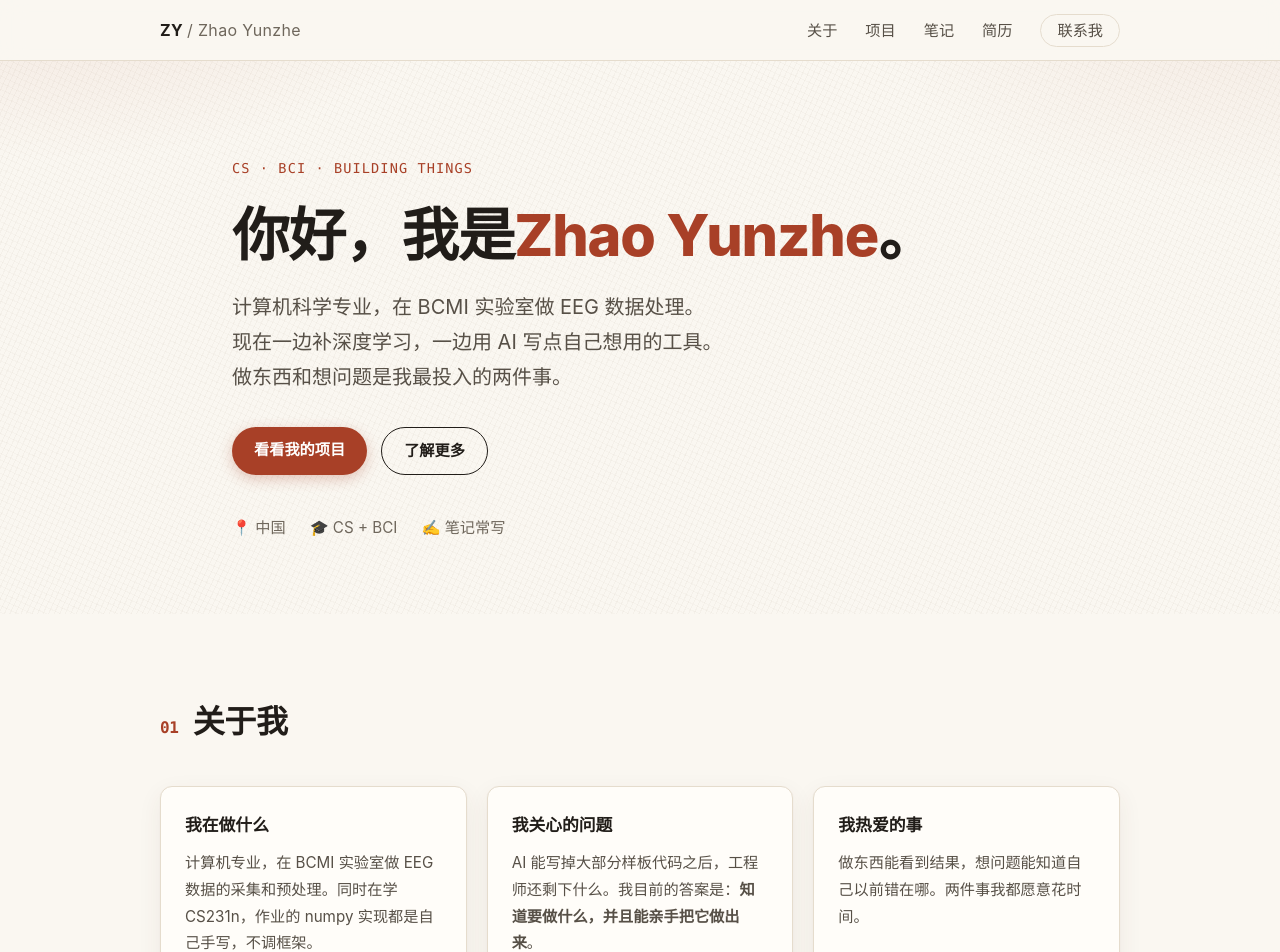
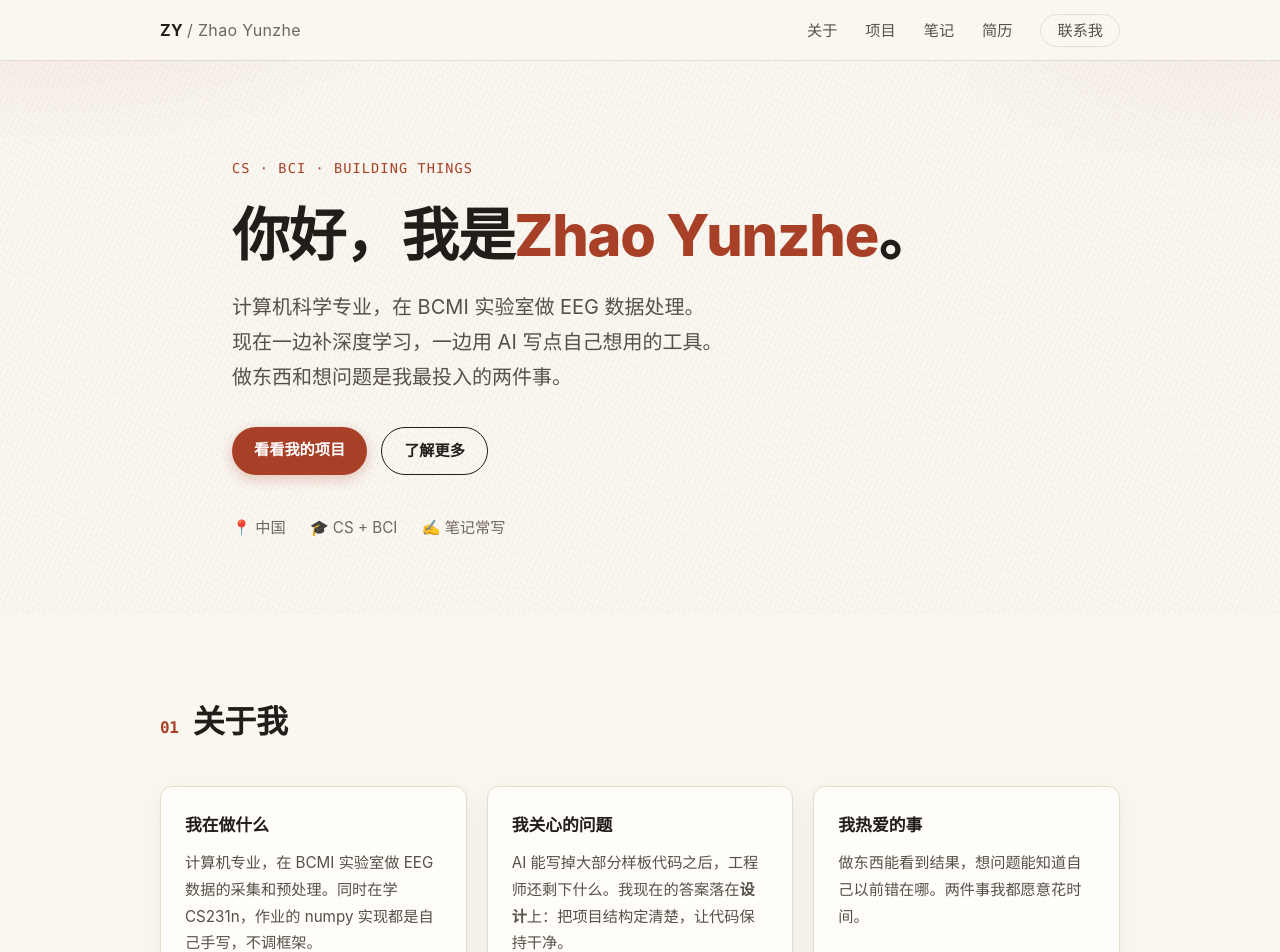
Before and after one commit to xiaoqing-t/xiaoqing-t.github.io, a React (Vite) app: page / in a window 1280 px wide. Shown: the top 952 px of the page. Built offline with nearby package versions, Linux system fonts and the light colour scheme.

Commit message:
copy: 「我关心的问题」落脚点改成设计

```diff
--- a/src/data/site.tsx
+++ b/src/data/site.tsx
@@ -105,8 +105,8 @@ export const aboutCards: AboutCard[] = [
     // 这一条需要局部加粗，所以正文写成 JSX 片段而不是纯字符串
     body: (
       <>
-        AI 能写掉大部分样板代码之后，工程师还剩下什么。我目前的答案是：
-        <strong>知道要做什么，并且能亲手把它做出来</strong>。
+        AI 能写掉大部分样板代码之后，工程师还剩下什么。我现在的答案落在
+        <strong>设计</strong>上：把项目结构定清楚，让代码保持干净。
       </>
     ),
   },
```
